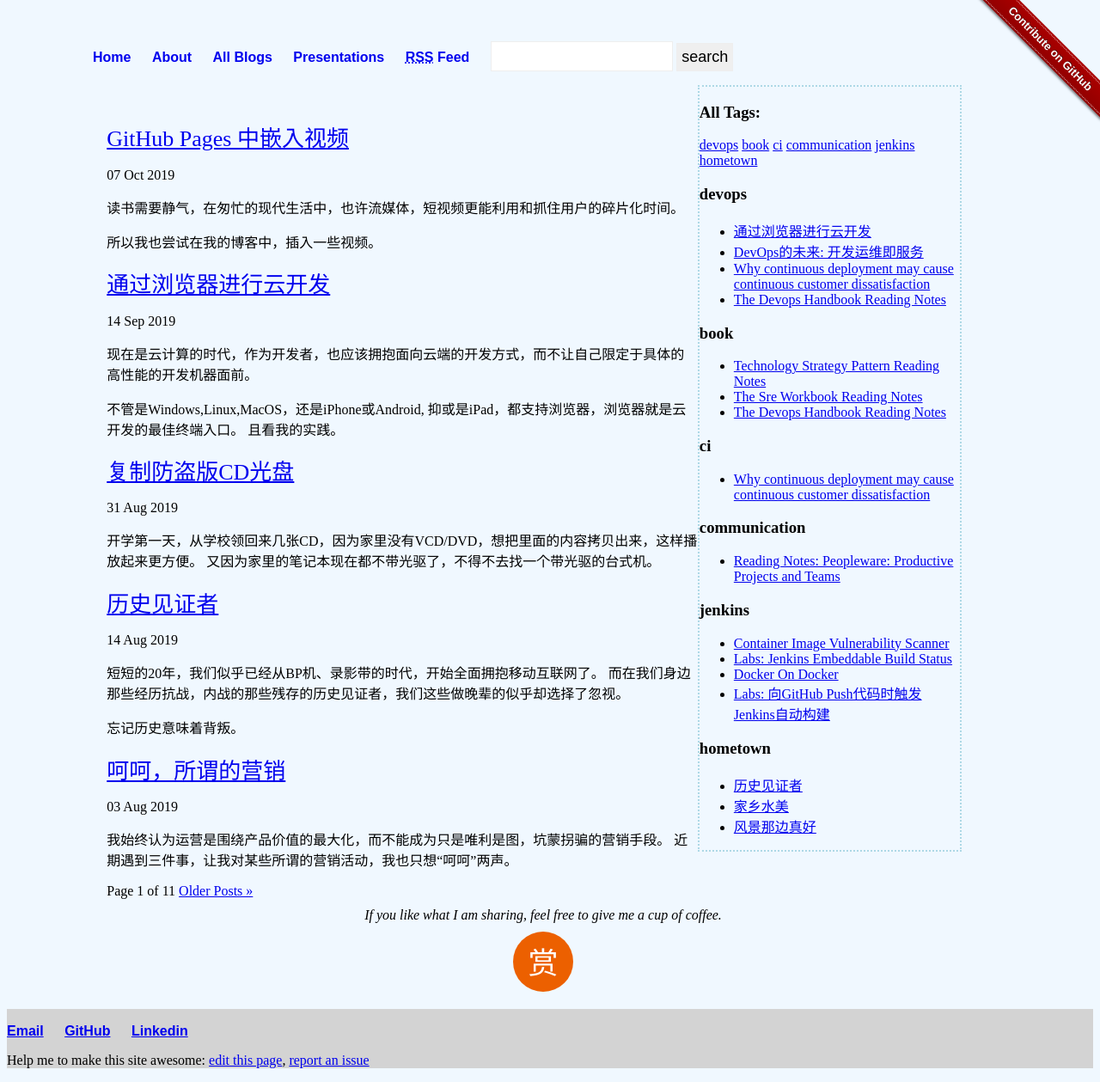
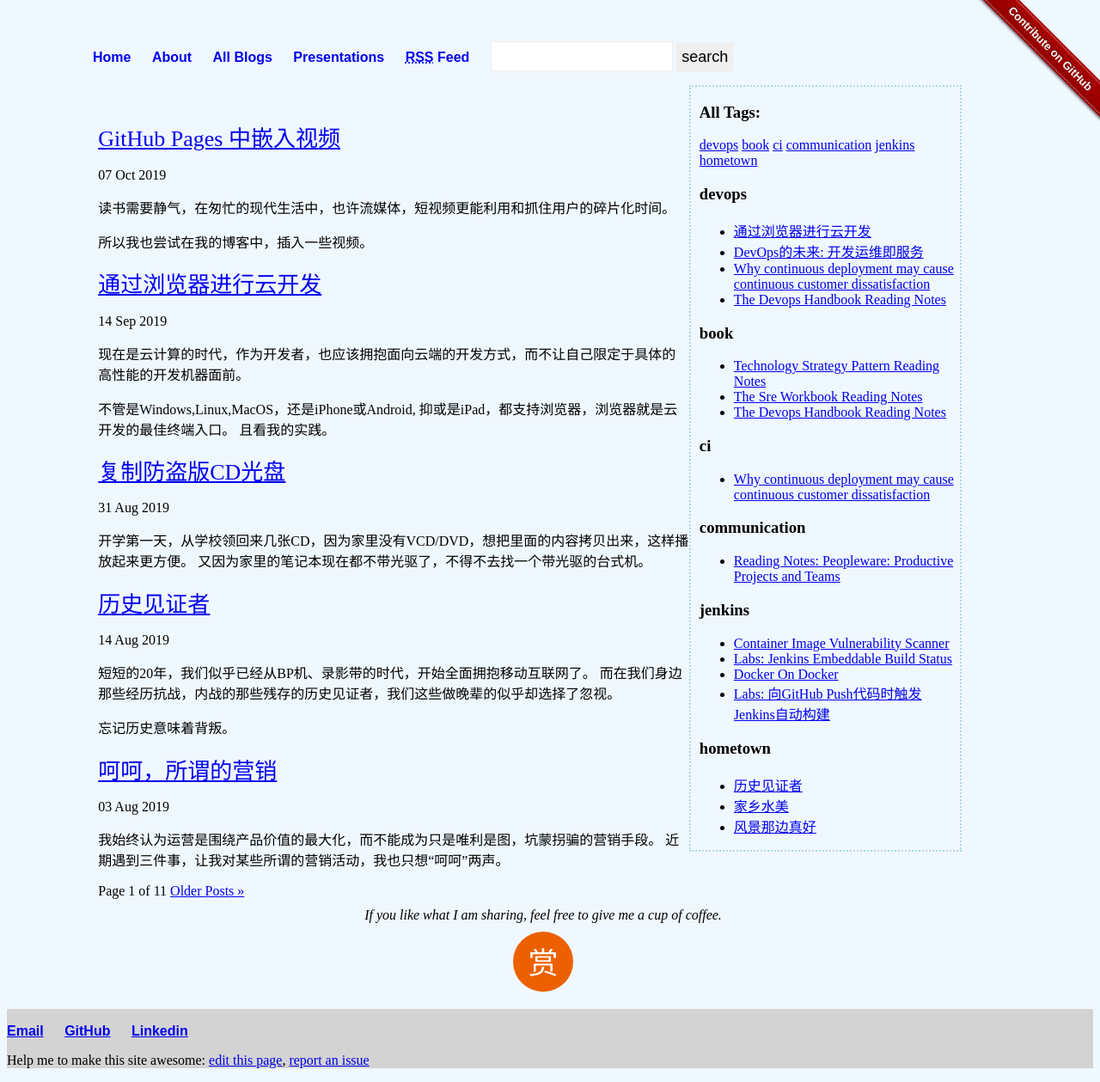
Before and after one commit to liuning0820/liuning0820.github.io, a Jekyll site: the page built from index.html, in a window 1280 px wide. Shown: the whole page at 86% size. Built offline with Jekyll 4.4.1, drawn with Linux system fonts in a browser that asks for light colours; the list of posts is cut into pages by our own code.

Commit message:
Update css padding for tags region

```diff
--- a/css/main.css
+++ b/css/main.css
@@ -25,6 +25,7 @@ body nav,body main {
 body main > div.tags {
 	width: 30%;
 	border: 2px lightblue dotted;
+	padding-left: 10px;
 	float: right;
 	clear: both;
 
```
Also changed, not shown: _posts/2019-07-27-mindset-2019.md (+2 -0 lines).
